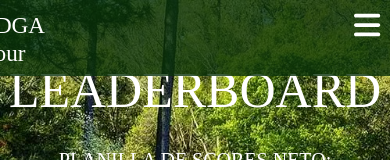
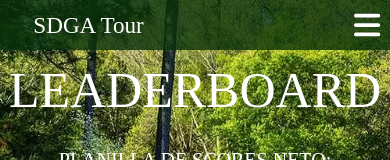
Before and after one commit to CarlosRacca/SDGA-Tour-Front, a React (Create React App) app: page /home in a window 390 px wide. Shown: the top 160 px of the page. Built offline with nearby package versions, Linux system fonts and the light colour scheme; no server answers.

Commit message:
responsive perrito!!

```diff
--- a/src/Styles/Home.modules.css
+++ b/src/Styles/Home.modules.css
@@ -182,7 +182,7 @@ button:hover{
     }
 
     .navTitle{
-        margin-right: 300px;
+        margin-right: 200px;
         margin-top: 12px;
     }
 
```
